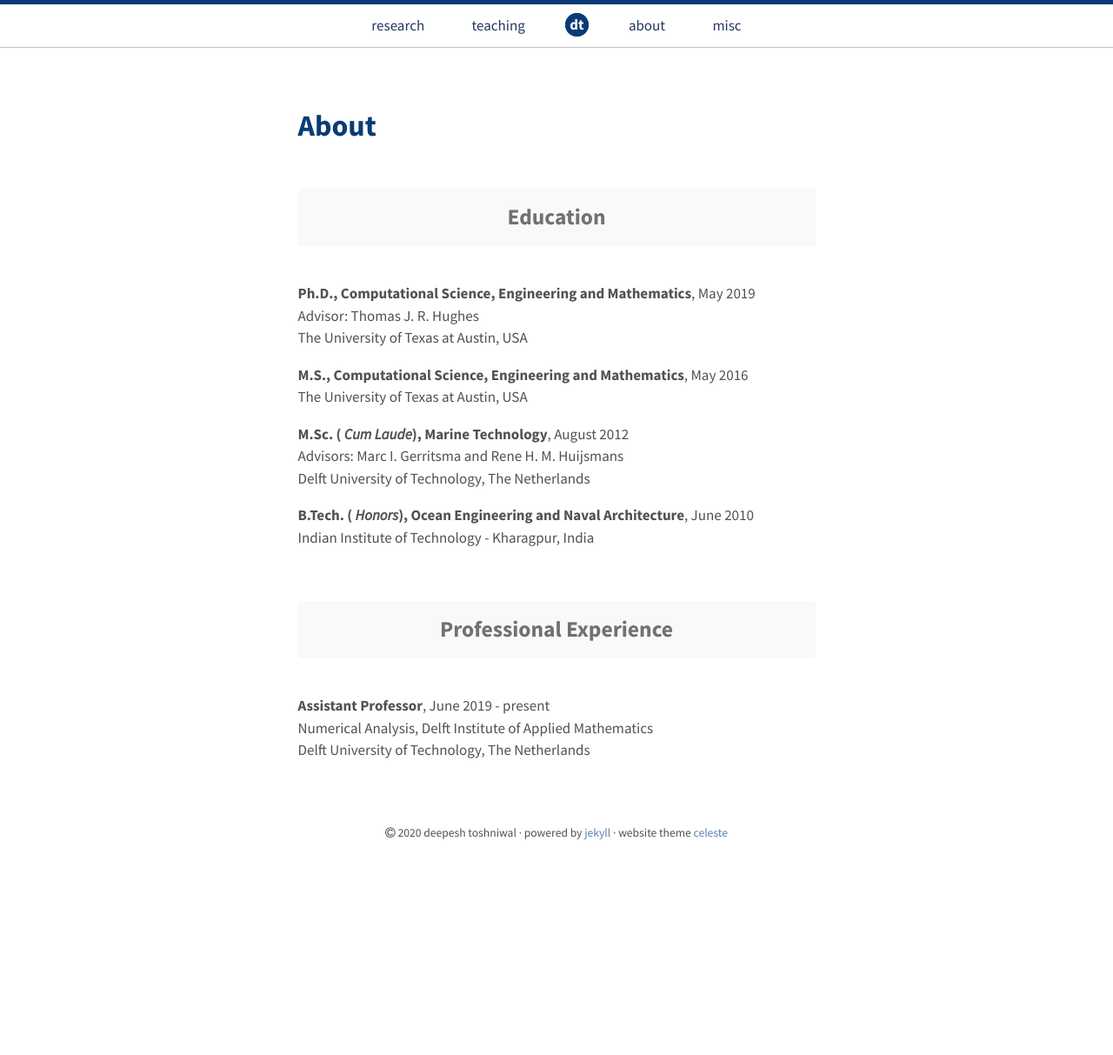
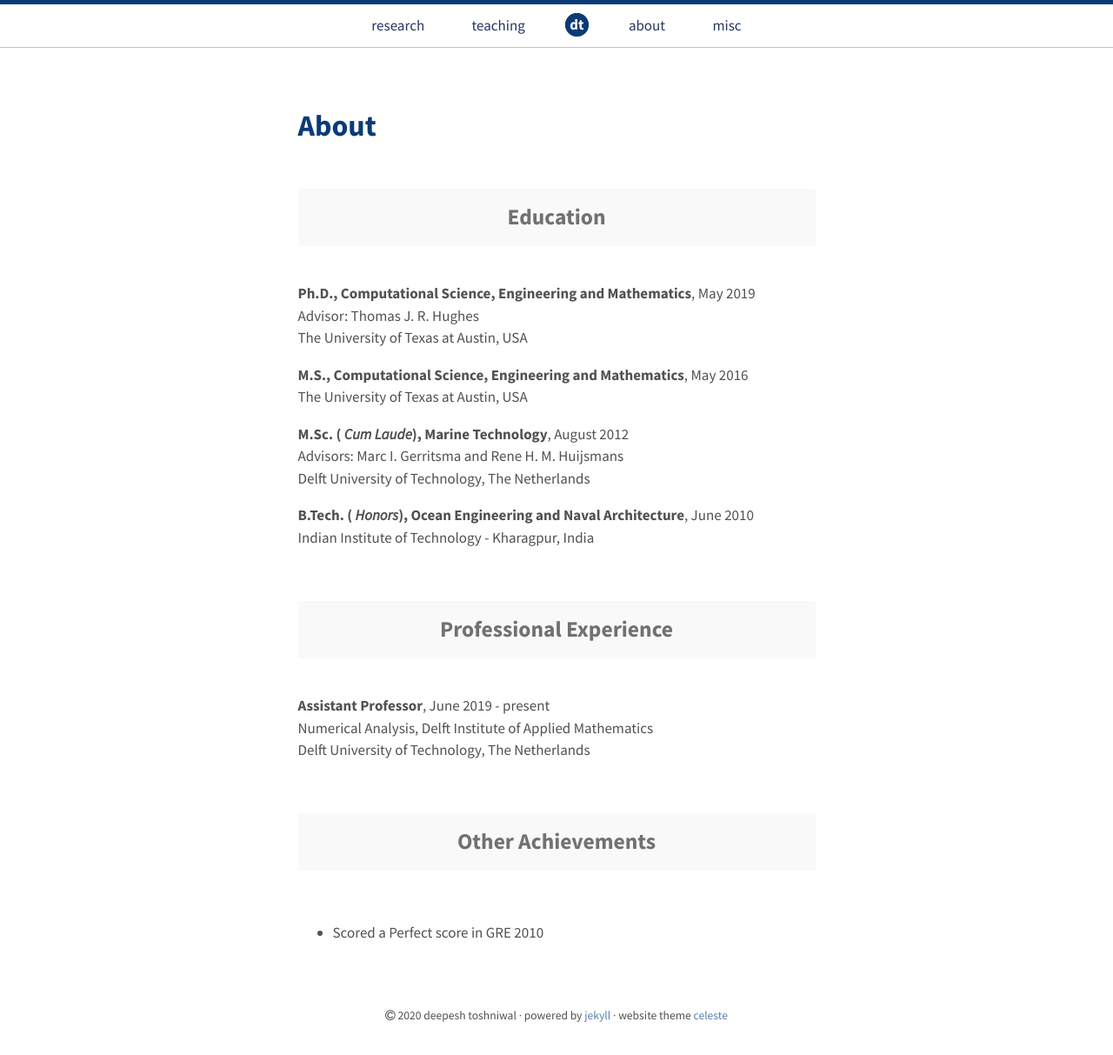
Before and after one commit to dtoshniwal/dtoshniwal.github.io, a Jekyll site: the page built from about.md, in a window 1280 px wide. Shown: the whole page at 87% size. Built offline with Jekyll 4.4.1, drawn with Linux system fonts in a browser that asks for light colours; before the commit the page ends 1003 px from its top, so only the background shows below that.

Commit message:
Update about.md

```diff
--- a/about.md
+++ b/about.md
@@ -37,3 +37,8 @@ Indian Institute of Technology - Kharagpur, India
 Numerical Analysis, Delft Institute of Applied Mathematics
 <br>
 Delft University of Technology, The Netherlands
+
+<br>
+<h2 class="message" align="center">Other Achievements</h2>
+<br>
+ - Scored a Perfect score in GRE 2010
```
